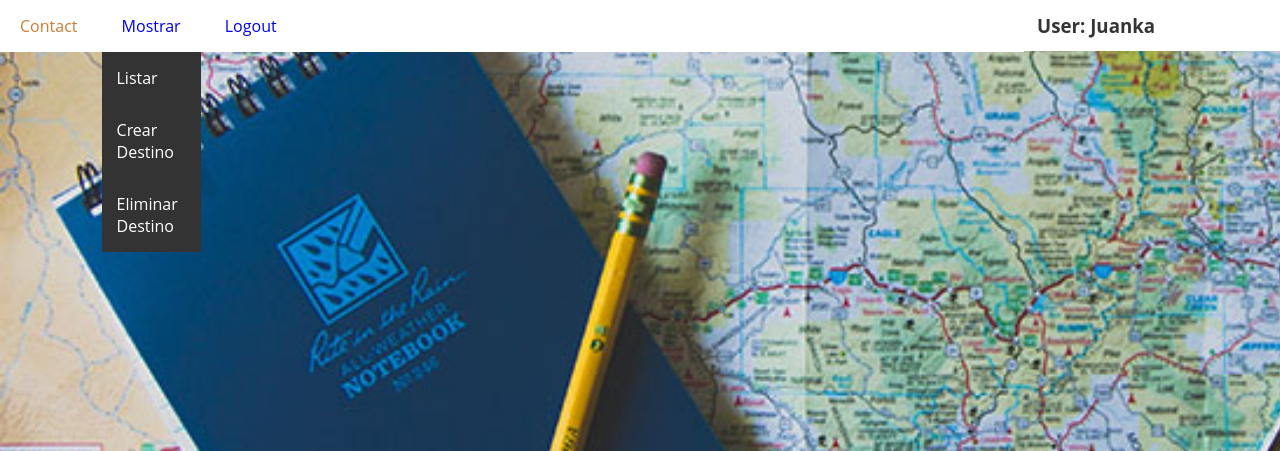
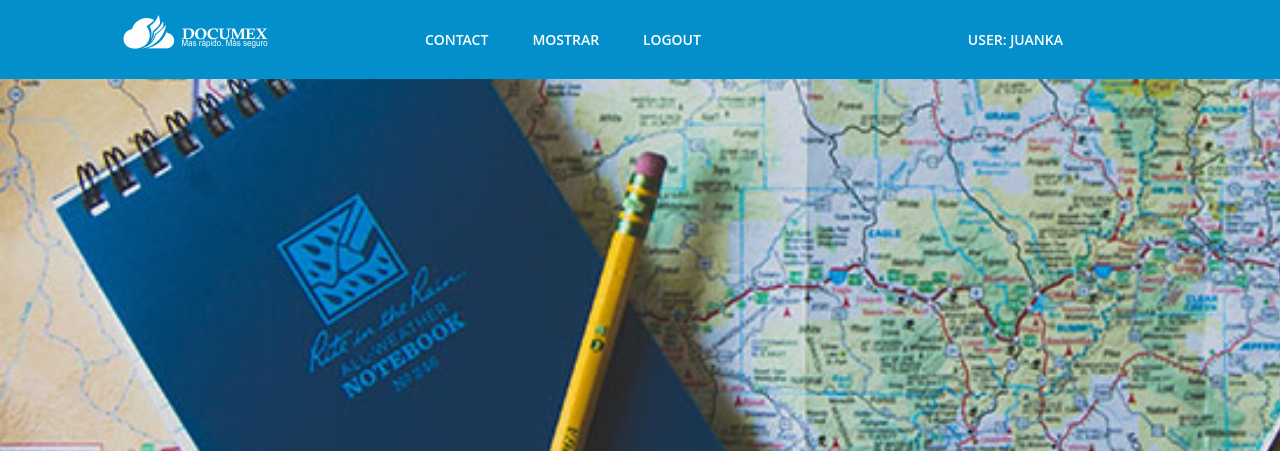
Before and after one commit to JuanCarlosOrdonezCcoriccaza/DocumexDjango, a Django app: page / in a window 1280 px wide. Shown: the top 451 px of the page. Run offline with Django 3.2, Linux system fonts and the light colour scheme; a user stored in the database is signed in.

Commit message:
html de MENU independiente

```diff
--- /dev/null
+++ b/src/static/styles/main.css
@@ -0,0 +1,22 @@
+*{
+    margin: 0;
+    padding: 0;
+    -webkit-box-sizing: border-box;
+    -moz-box-sizing: border-box;
+    box-sizing: border-box;
+}
+
+body{
+    background-image: url(/static/images/news_6.jpg);
+    background-repeat: no-repeat;
+    background-attachment: fixed;
+    background-size: cover;
+}
+header{
+    display: inline-flex;
+    width: 100%;
+    margin: 0px auto;
+    padding-top: 0px;
+    margin-top: 0px;
+    background:#028fcc ;
+}
--- a/src/static/styles/menu.css
+++ b/src/static/styles/menu.css
@@ -1,87 +1,103 @@
-*{
-    margin: 0;
-    padding: 0;
-    -webkit-box-sizing: border-box;
-    -moz-box-sizing: border-box;
-    box-sizing: border-box;
+.btn-column{
+    display: none;
+}
+.conteiner {
+    margin: 0px 90px;
+    padding: 0px 15px;
+}
+.header-logo{
+    width: auto;
+    float: left;
+    height: 50px;
+    padding: 15px 15px;
+}
+.logo-a{
+    text-decoration: none;
+}
+.logo-img{
+    display: block;
+    max-width: 100%;
+    height: auto;
+}
+@media (max-width: 700px) {
+    .conteiner {
+        margin: 0px 10px;
+        padding: 0px 5px;
+    }
+    .header-logo{
+        width: auto;
+        float: left;
+        height: 50px;
+        padding: 15px 15px;
+    }
+    .row-menu{
+        display: none;
+    }
+    .btn-column{
+        display:block;
+        background: #028fcc;
     }
 
-body{
-    background-image: url(/static/images/news_6.jpg);
-    background-repeat: no-repeat;
-    background-attachment: fixed;
-    background-size: cover;
 }
-header{
+@media (min-width: 30em) and (max-width: 60em) {}
+@media (min-width: 700px) {
+    .row-menu{
+        width: 800px;
         display: inline-flex;
-    width: 100%;
-    margin: 40px auto;
-    padding-top: 0px;
-    margin-top: 0px;
     }
     .header-left{
-    width: 80%;
+        width: 70%;
     }
+    .header-rigth{
+        width: 30%;
+        text-align: right;
+    }
+    /*Navegacion del Head*/
     .navegacion{
-    margin: auto;
-    background: #FFF;
+        width: 100%;
+        text-align: center;
+        margin: 0px auto;
     }
     .navegacion ul{
-    display: inline;
-    color: #353535;
         list-style: none;
-    font-family: 'Open sans';
     }
-
-.menu{
-    display: block;
-    width: 20%;
-}
-.menu > li{
-    position:relative;
+    .menu >li{
+        position: relative;
         display: inline-block;
     }
-.menu > li > a{
+    .menu >li>a , .user{
+        display: block;
+        padding: 30px 20px;
+        color: #FFF ;
+        font-family: 'Open sans', sans-serif;
+        font-size: 14px;
+        font-weight: 600;
+        text-transform: uppercase;
         text-decoration: none;
-    display: block;
-    padding: 15px 20px;
     }
-.menu li a:hover {
-    color: #CE7D35;
+    .menu li a:hover{
+        color:#CE7D35;
         transition: all .3s;
     }
-/*sub menu*/
+    /*submenu*/
     .submenu{
         position: absolute;
         background: #333;
-    width: 100%;
-    /*visibility: hidden;*/
-    display:none;
-    /*opacity: 0;*/
-    transition: 1.5s;
+        visibility: hidden;
+        opacity: 0;
+        transition: opacity 1.5s;
     }
     .submenu li a{
+        text-align: center;
         display: block;
         padding: 15px;
-    color: #fff;
+        width: 100%;
+        color: #FFF;
+        font-family: 'Open sans';
         text-decoration: none;
     }
     .menu li:hover .submenu{
-    /*visibility:visible;
-    opacity: 1;*/
-    display:block;
+        visibility: visible;
+        opacity: 1;
     }
-.header-rigth{
-    width: 20%;
-    margin: auto;
-    background: #FFF;
-    padding-top: 0px;
-    margin-top: 0px;
 }
-.user{
-    color: #353535;
-    text-decoration: none;
-    font-family: 'Open sans';
-    display: block;
-    padding: 13px;
-}
--- a/src/templates/index.html
+++ b/src/templates/index.html
@@ -7,41 +7,15 @@
     <meta http-equiv="X-UA-Compatible" content="IE=edge">
     <meta name="description" content="Travello template project">
     <link rel="stylesheet" type="text/css" href="{% static 'styles/menu.css' %}">
+    <link rel="stylesheet" type="text/css" href="{% static 'styles/main.css' %}">
     <link rel="icon" type="image/png" href="{% static 'images/favicon.ico'%}">
     <title>Documex</title>
 </head>
 <body>
-    <header>
-        <div class="header-left">
-            <nav class="navegacion">
-                <ul class="menu">
-                    <li><a href="#">Contact</a></li>
-                    {% if user.is_authenticated %}
-                    {% if user.is_superuser %}
-                    <li><a class="mostrar" href="#">Mostrar</a>
-                        <ul class="submenu">
-                            <li><a href="#">Listar</a></li>
-                            <li><a href="#">Crear Destino</a></li>
-                            <li><a href="#">Eliminar Destino</a></li>
-                        </ul>
-                    </li>
-                    {% else %}
-                        <li><a href="#">Listar</a></li>
-                    {% endif %}
-                    <li><a href="#">Logout</a></li>
-                    {% else %}
-                    <li><a href="admin/auth/user/add/">Registrar</a></li>
-                    <li><a href="admin">Login</a></li>
-                    {% endif %}
-                </ul>
-            </nav>
-        </div>
-        {% if user.is_authenticated %}
-        <div class="header-rigth">
-            <h3 class="user">User: {{user.username}}</h3>
-        </div>
-        {% endif %}
-    </header>
-
+    <!--Header-->
+    {% include 'menu.html' %}
+    {% block menu%}
+    {% endblock %}
+    <!--Noticias-->
 </body>
 </html>
--- /dev/null
+++ b/src/templates/menu.html
@@ -0,0 +1,46 @@
+{% load static %}
+<header>
+    <div class="conteiner">
+        <div class="header-logo">
+            <a class="logo-a" href="/">
+                <img src="{% static 'images/logo.png'%}" class="logo-img" alt="logo_Documex">
+            </a>
+        </div>
+        <div class="row-menu column-menu">
+            <div class="header-left">
+                <nav class="navegacion">
+                    <ul class="menu">
+                        <li><a href="#">Contact</a></li>
+                        {% if user.is_authenticated %}
+                            {% if user.is_superuser %}
+                            <li><a class="mostrar" href="#">Mostrar</a>
+                                <ul class="submenu">
+                                    <li><a href="#">Listar</a></li>
+                                    <li><a href="#">Crear Destino</a></li>
+                                    <li><a href="#">Eliminar Destino</a></li>
+                                </ul>
+                            </li>
+                            {% else %}
+                                <li><a href="#">Listar</a></li>
+                            {% endif %}
+                        <li><a href="#">Logout</a></li>
+                        {% else %}
+                        <li><a href="admin/auth/user/add/">Registrar</a></li>
+                        <li><a href="admin">Login</a></li>
+                        {% endif %}
+                    </ul>
+                </nav>
+            </div>
+            {% if user.is_authenticated %}
+            <div class="header-rigth">
+                <a href="admin" class="user">User: {{user.username}}</a>
+            </div>
+            {% endif %}
+        </div>
+        <div class="btn-column">
+            <button type="button" class="e" data-toggle="row-menu" data-target=".column-menu">
+                <img src="{% static 'images/diligencia.png'%}" class="btn-img" alt="column">
+            </button>
+        </div>
+    </div>
+</header>
```
Also changed, not shown: src/static/images/diligencia.png (added), src/static/images/favicon.ico, src/static/images/logo.png (added). Lines whose indentation alone changed are shown as unchanged.
